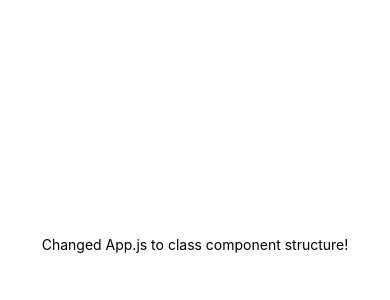
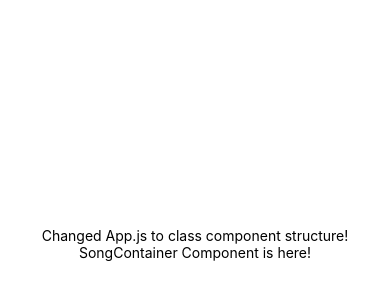
Before and after one commit to laurabusta/karaoke-lounge-front, a React Native app: screen / in a window 390 px wide. Shown: the part 178-478 px from the top of the page. Built offline with nearby package versions, Linux system fonts and the light colour scheme.

Commit message:
created SongContainer component

```diff
--- a/App.js
+++ b/App.js
@@ -1,6 +1,7 @@
 import { StatusBar } from 'expo-status-bar';
 import React from 'react';
-import { StyleSheet, Text, View } from 'react-native';
+import { StyleSheet, Text, View } from 'react-native'
+import SongContainer from './src/components/SongContainer'
 
 // export default function App() {
 //   return (
@@ -16,6 +17,7 @@ class App extends React.Component {
     return (
       <View style={styles.container}>
         <Text>Changed App.js to class component structure!</Text>
+        <SongContainer />
       </View>
     )
   }
--- /dev/null
+++ b/src/components/SongContainer.jsx
@@ -0,0 +1,14 @@
+import React from 'react'
+import { Text, View } from 'react-native'
+
+class SongContainer extends React.Component {
+    render () {
+        return (
+            <View>
+                <Text>SongContainer Component is here!</Text>
+            </View>
+        )
+    }
+}
+
+export default SongContainer
```
